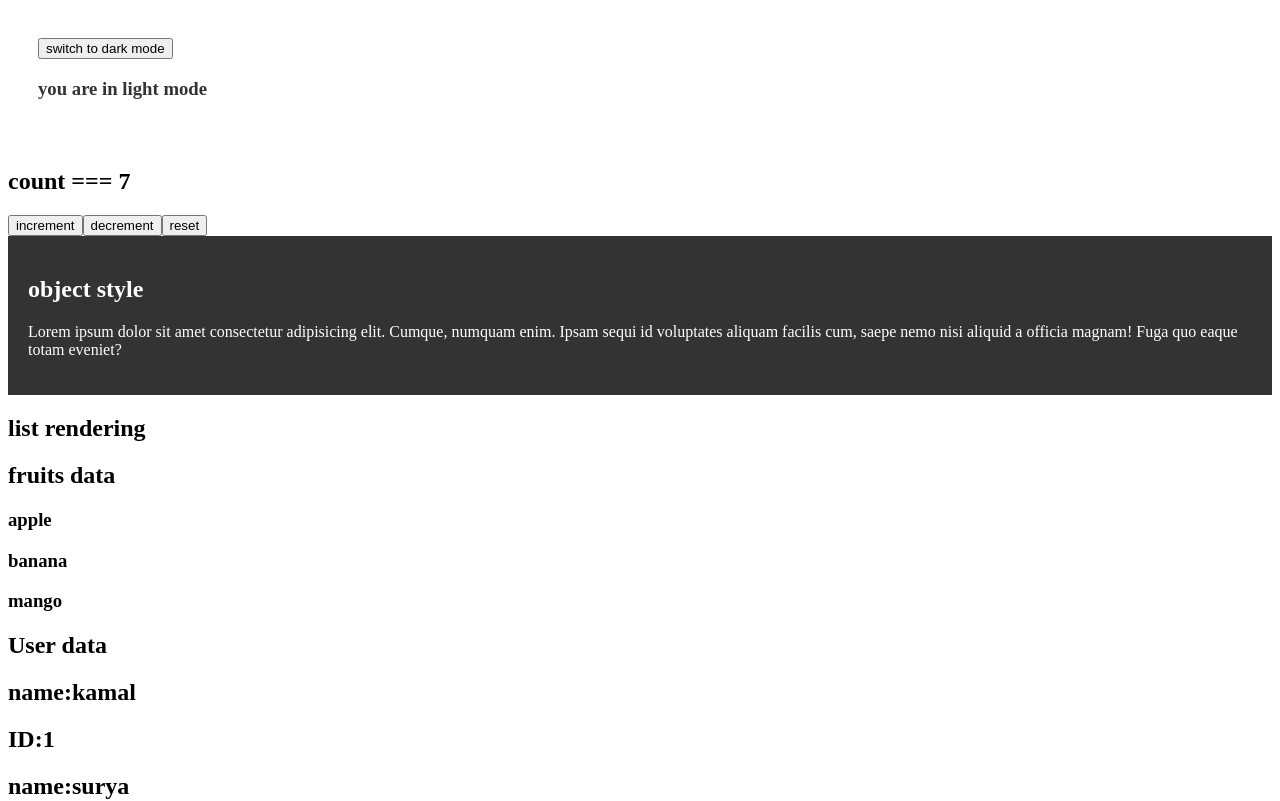
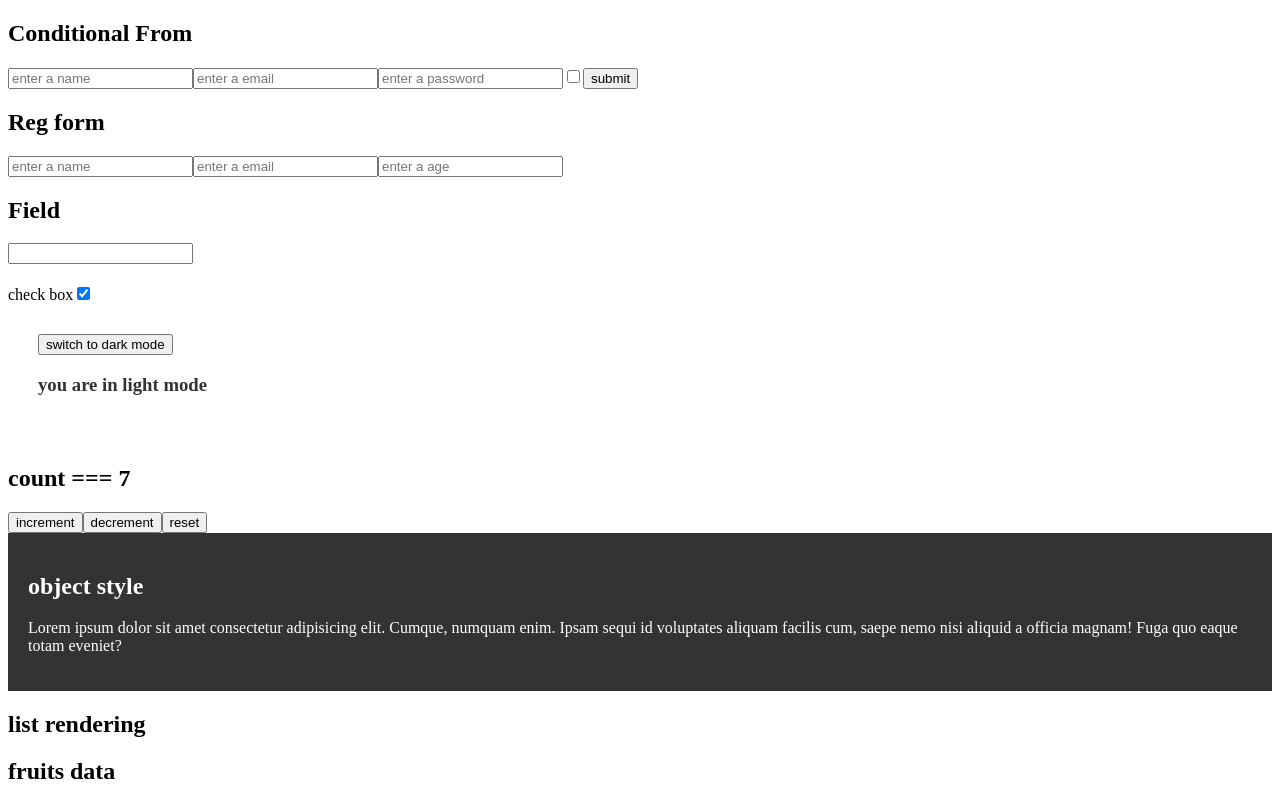
Before and after one commit to kamalrajms/abc, a React (Vite) app: page / in a window 1280 px wide. Shown: the top 801 px of the page. Built offline with nearby package versions, Linux system fonts and the light colour scheme.

Commit message:
## useState() & access input

```diff
--- a/src/App.jsx
+++ b/src/App.jsx
@@ -7,6 +7,9 @@ import ListRendering from "./ListRendering";
 import ObjectStyle from "./ObjectStyle";
 import UseStateHook from "./Component/UseStateHook";
 import DarkMode from "./Component/DarkMode";
+import Feilds from "./Component/Fields";
+import Regform from "./Component/Regform";
+import ConditionalForm from "./Component/ConditionalForm";
 
 export default function App() {
   console.log("App component rendered");
@@ -23,8 +26,11 @@ export default function App() {
 
   return (
     <div>
-      <DarkMode/>
-      <UseStateHook/>
+      <ConditionalForm />
+      <Regform />
+      <Feilds />
+      <DarkMode />
+      <UseStateHook />
       <ObjectStyle />
       <ListRendering />
       <ConditionalRendering />
--- /dev/null
+++ b/src/Component/ConditionalForm.jsx
@@ -0,0 +1,78 @@
+import React, { useState } from "react";
+
+export default function ConditionalForm() {
+  const [formData, setFormData] = useState({
+    userName: "",
+    email: "",
+    password: "",
+    terms: false,
+  });
+  const [error, setError] = useState("");
+
+  const handleChange = (e) => {
+    const { name, value, type, checked } = e.target;
+    setFormData({
+      ...formData,
+      [name]: type === "checkbox" ? checked : value,
+    });
+  };
+  //   const handleChange2 = (e) => {
+  //     const { name, checked } = e.target;
+  //     setFormData({
+  //       ...formData,
+  //       [name]: checked,
+  //     });
+  //   };
+
+  const handleSubmit = (e) => {
+    e.preventDefault();
+
+    if (!formData.userName || !formData.email || !formData.password) {
+      setError("all the fields are required");
+      return;
+    }
+    if (!formData.terms) {
+      setError("must accept the check box");
+      return;
+    }
+    setError("");
+    alert("form submitted successfully");
+    console.log(formData);
+  };
+  return (
+    <div>
+      <form onSubmit={handleSubmit}>
+        <h2>Conditional From</h2>
+        <h3 style={{ color: "red" }}>{error}</h3>
+        <input
+          type="text"
+          name="userName"
+          value={formData.userName}
+          onChange={handleChange}
+          placeholder="enter a name"
+        />
+        <input
+          type="email"
+          name="email"
+          value={formData.email}
+          onChange={handleChange}
+          placeholder="enter a email"
+        />
+        <input
+          type="password"
+          name="password"
+          value={formData.password}
+          onChange={handleChange}
+          placeholder="enter a password"
+        />
+        <input
+          type="checkbox"
+          name="terms"
+          checked={formData.terms}
+          onChange={handleChange}
+        />
+        <button type="submit">submit</button>
+      </form>
+    </div>
+  );
+}
--- /dev/null
+++ b/src/Component/Fields.jsx
@@ -0,0 +1,32 @@
+import React, { useState } from "react";
+
+export default function Feilds() {
+  const [name, setName] = useState("");
+  console.log(name);
+  const [checkBox, setCheckBox] = useState(true);
+  console.log(checkBox);
+
+  return (
+    <div>
+      <h2>Field</h2>
+      <input
+        type="text"
+        value={name}
+        onChange={(e) => setName(e.target.value)}
+      />
+      <h2>{name}</h2>
+
+      {/* <select name="" id="">
+        <option value="apple">apple</option>
+        <option value="grapes">orange</option>
+      </select> */}
+
+      <label htmlFor="">check box</label>
+      <input
+        type="checkbox"
+        checked={checkBox}
+        onChange={(e) => setCheckBox(e.target.checked)}
+      />
+    </div>
+  );
+}
--- /dev/null
+++ b/src/Component/Regform.jsx
@@ -0,0 +1,45 @@
+import React, { useState } from "react";
+
+export default function Regform() {
+  const [formData, setFormData] = useState({
+    name: "",
+    email: "",
+    age: "",
+  });
+  const handleChange = (e) => {
+    const { name, value } = e.target;
+    setFormData({
+      ...formData, // previous data
+      [name]: value, // updated data
+      //   [e.target.name]: e.target.value,   // updated data
+    });
+  };
+  console.log(formData);
+
+  return (
+    <div>
+      <h2>Reg form</h2>
+      <input
+        type="text"
+        name="name"
+        value={formData.name}
+        onChange={handleChange}
+        placeholder="enter a name"
+      />
+      <input
+        type="email"
+        name="email"
+        value={formData.email}
+        onChange={handleChange}
+        placeholder="enter a email"
+      />
+      <input
+        type="number"
+        name="age"
+        value={formData.age}
+        onChange={handleChange}
+        placeholder="enter a age"
+      />
+    </div>
+  );
+}
```
Also changed, not shown: src/text.txt.
